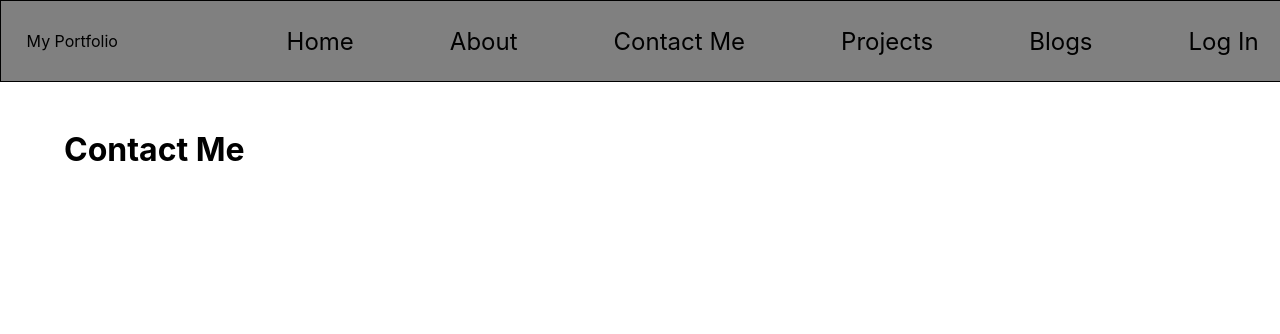
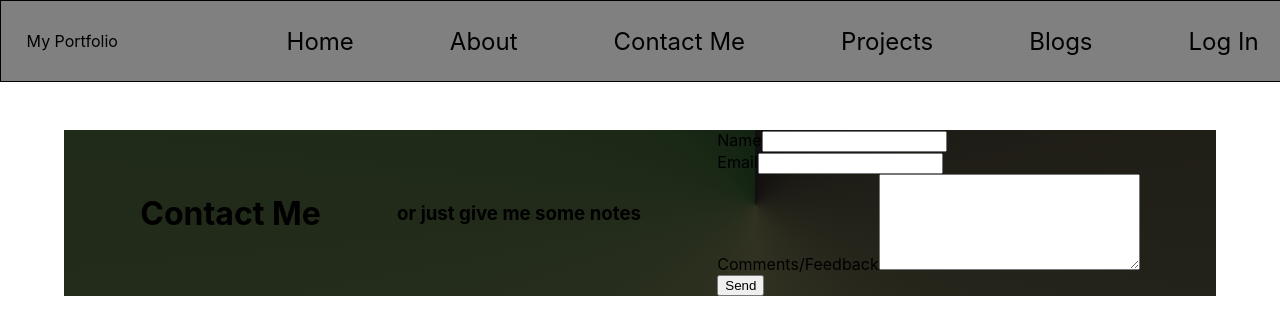
Before and after one commit to Uthaeus/portfolio-1, a React (Create React App) app: page /contact-me in a window 1280 px wide. Shown: the top 334 px of the page. Built offline with nearby package versions, Linux system fonts and the light colour scheme; the HTML template or start-up script is replaced by a standard one.

Commit message:
added styling to home about and contact and created prelim form for contact me

```diff
--- a/src/components/About/About.js
+++ b/src/components/About/About.js
@@ -1,10 +1,19 @@
 
+import Card from '../UI/Card';
+
+import classes from './About.module.css';
 
 const About = () => {
 
     return (
-        <div>
+        <div className={classes.about}>
             <h1>About Page</h1>
+            <Card>
+                <h3>Homer J. Simpson</h3>
+                <p>(555)555-5555</p>
+                <p>homer@testmail.net</p>
+                <p>Springfield, IL</p>
+            </Card>
         </div>
     );
 };
--- /dev/null
+++ b/src/components/About/About.module.css
@@ -0,0 +1,8 @@
+.about {
+    display: flex;
+    flex-direction: column;
+    align-items: center;
+    justify-content: space-evenly;
+    background: conic-gradient(at 60% 45%, rgb(17, 14, 14), rgb(50, 50, 34), rgb(17, 36, 17));
+    color: bisque;
+}
--- a/src/components/ContactMe/ContactMe.js
+++ b/src/components/ContactMe/ContactMe.js
@@ -1,9 +1,40 @@
+import { useRef } from 'react';
 
+import classes from './ContactMe.module.css';
 
 const ContactMe = () => {
+    const enteredName = useRef();
+    const enteredEmail = useRef();
+    const enteredComments = useRef();
+
+    const submitHandler = e => {
+        e.preventDefault();
+
+    }
+
     return (
-        <div>
+        <div className={classes['contact-me']}>
             <h1>Contact Me</h1>
+            <h3>or just give me some notes</h3>
+            <div>
+                <form onSubmit={submitHandler}>
+                    <div>
+                        <label htmlFor='name'>Name</label>
+                        <input type='text' id='name' ref={enteredName} />
+                    </div>
+                    <div>
+                        <label htmlFor='email'>Email</label>
+                        <input type='email' id='email' ref={enteredEmail} />
+                    </div>
+                    <div>
+                        <label htmlFor='comments'>Comments/Feedback</label>
+                        <textarea id='comments' cols='30' rows='6' ref={enteredComments}></textarea>
+                    </div>
+                    <div>
+                        <button>Send</button>
+                    </div>
+                </form>
+            </div>
         </div>
     );
 };
--- /dev/null
+++ b/src/components/ContactMe/ContactMe.module.css
@@ -0,0 +1,7 @@
+.contact-me {
+    background: conic-gradient(at 60% 45%, rgb(17, 14, 14), rgb(50, 50, 34), rgb(17, 36, 17));
+    display: flex;
+    flex-direction: center;
+    align-items: center;
+    justify-content: space-evenly;
+}
--- a/src/components/Home/Home.js
+++ b/src/components/Home/Home.js
@@ -1,9 +1,12 @@
 
+
+import classes from './Home.module.css';
 
 const Home = () => {
     return (
-        <div>
-            <h1>Home Page</h1>
+        <div className={classes.home}>
+            <h1>Welcome to my Portfolio</h1>
+
         </div>
     );
 };
--- /dev/null
+++ b/src/components/Home/Home.module.css
@@ -0,0 +1,8 @@
+.home {
+    background: conic-gradient(at 60% 45%, rgb(17, 14, 14), rgb(50, 50, 34), rgb(17, 36, 17));
+}
+
+.home h1 {
+    margin: auto;
+    color: bisque;
+}
--- a/src/components/UI/Card.module.css
+++ b/src/components/UI/Card.module.css
@@ -1,5 +1,5 @@
 .card {
     background-color: white;
-    border-radius: 6px;
+    border-radius: 10px;
     box-shadow: 0 2px 8px rgba(0, 0, 0, 0.2);
 }
```
